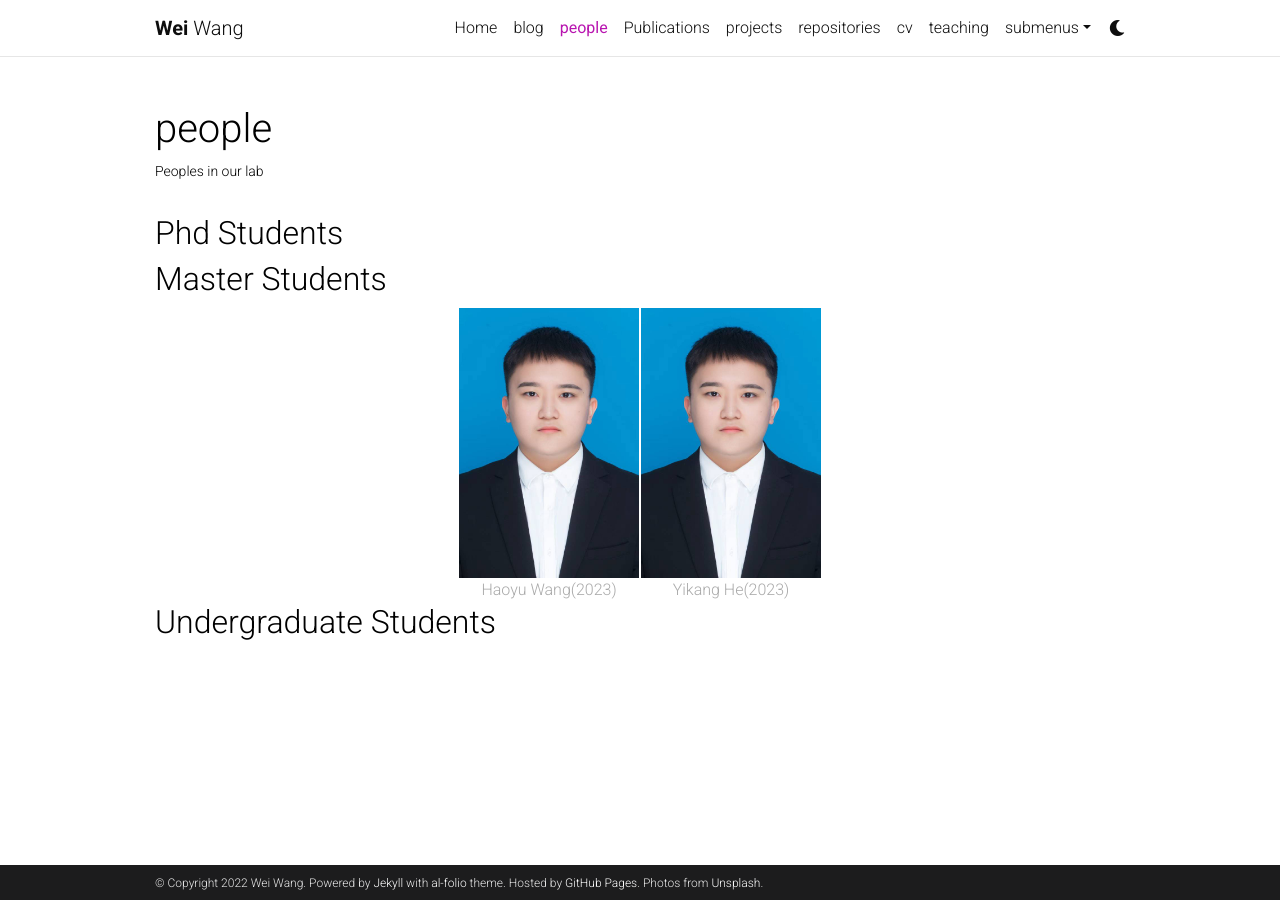
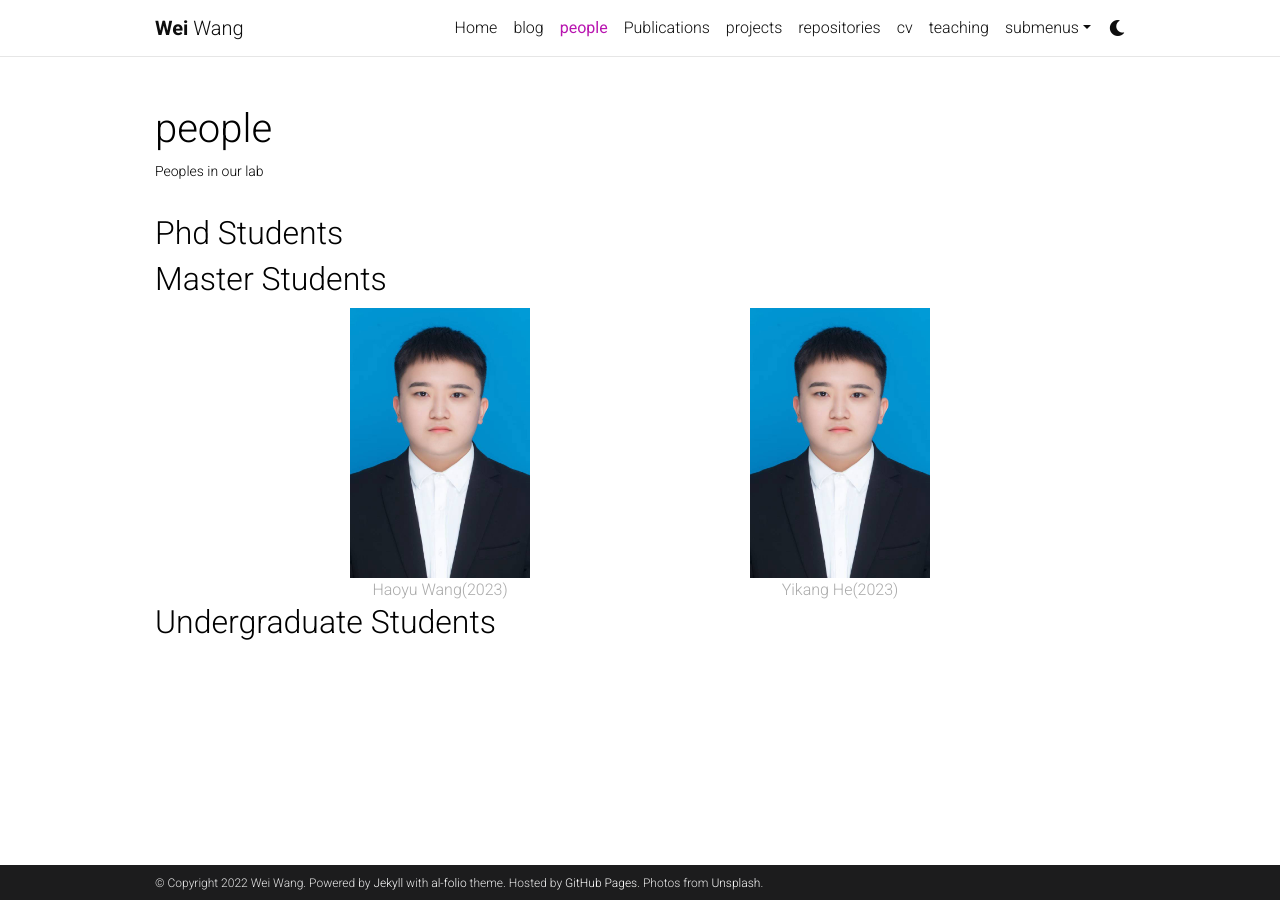
Before and after one commit to WeiWangTrento/WeiWangTrento.github.io, a Jekyll site: the page built from _pages/people.md, in a window 1280 px wide. Built offline with Jekyll 4.4.1, drawn with Linux system fonts in a browser that asks for light colours; comment, search, counter and statistics services are not loaded; a style sheet for code colours, icons or effects is not loaded.

Commit message:
Update people.md

```diff
--- a/_pages/people.md
+++ b/_pages/people.md
@@ -11,7 +11,7 @@ nav: true
 
 ## Master Students
 
-<table  rules="none" align="center" width="300">
+<table  rules="none" align="center">
 	<tr>
 		<td width="400">
 			<center>
```
